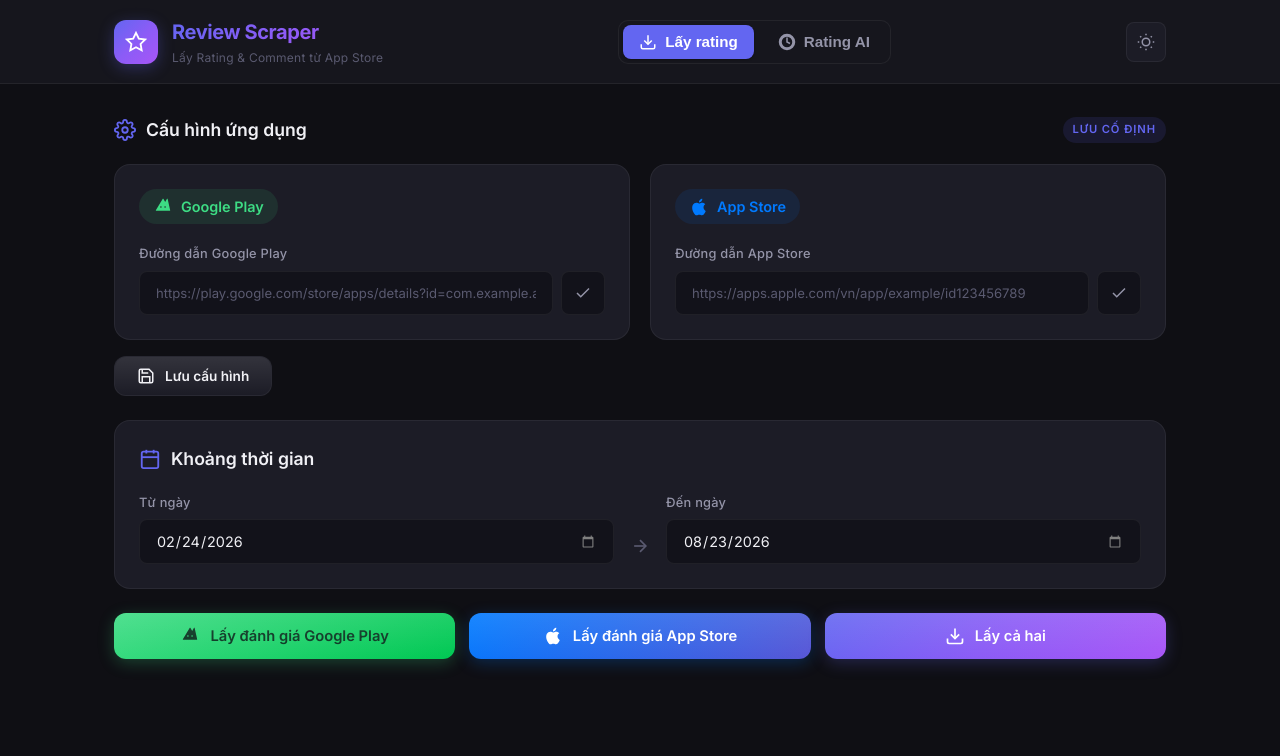
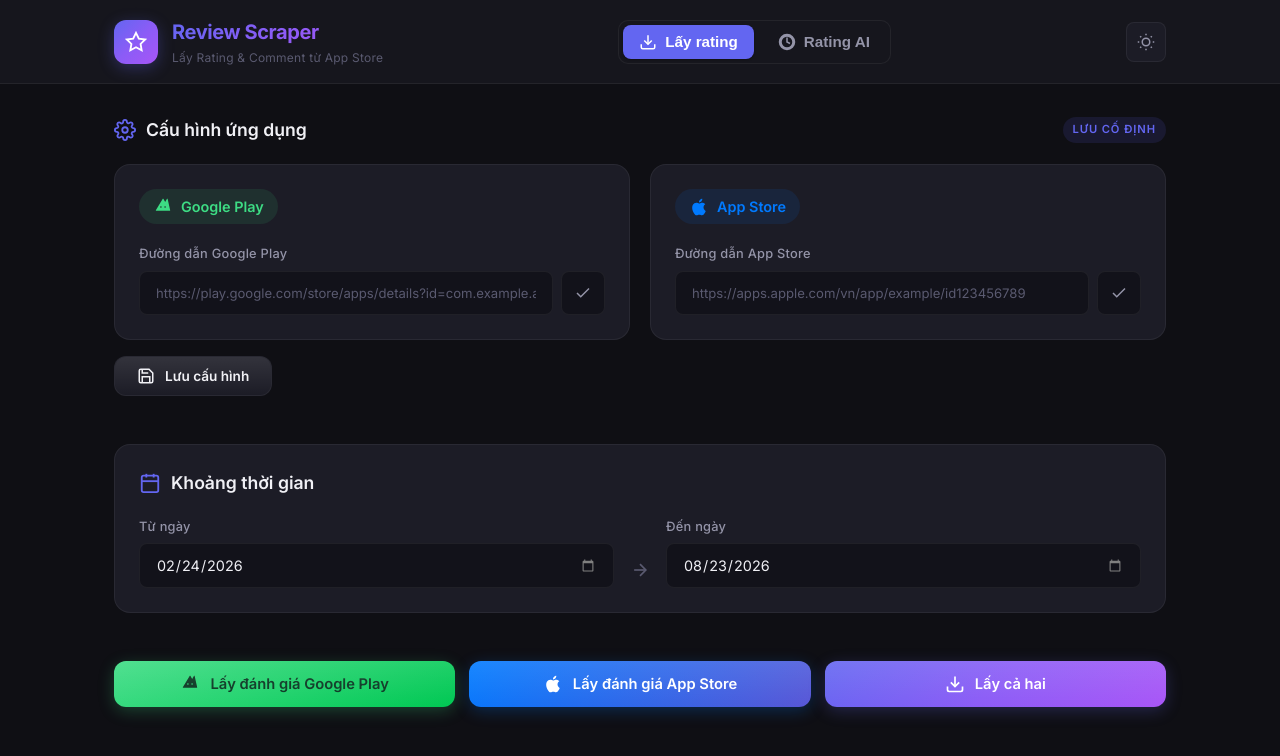
Before and after one commit to nhatvuminh/get-rating-comment-on-store, a website: page public/index.html in a window 1280 px wide. Drawn offline with Linux system fonts and the light colour scheme; no server answers.

Commit message:
fix: Add explicit margin-bottom spacing to config-section, date-section, action-section for clean layout

```diff
--- a/public/style.css
+++ b/public/style.css
@@ -198,6 +198,10 @@ body {
 /* ============================================
    Sections
    ============================================ */
+.config-section {
+  margin-bottom: 24px;
+}
+
 .section-header {
   display: flex;
   align-items: center;
@@ -417,6 +421,7 @@ input[type="date"]::-webkit-calendar-picker-indicator {
   border: 1px solid var(--border-color);
   border-radius: var(--radius-lg);
   padding: 24px;
+  margin-bottom: 24px;
 }
 
 .quick-dates {
@@ -558,6 +563,10 @@ input[type="date"]::-webkit-calendar-picker-indicator {
 /* ============================================
    Action Section
    ============================================ */
+.action-section {
+  margin-bottom: 28px;
+}
+
 .action-buttons {
   display: flex;
   gap: 14px;
```
